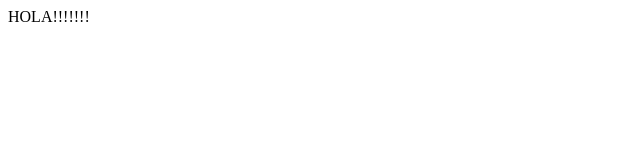
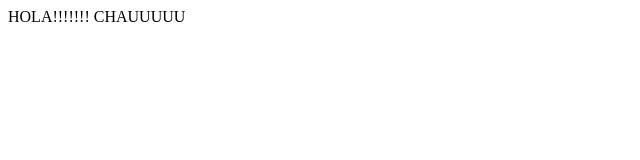
Before and after one commit to claudiaprieto31/Intento7, a plain HTML site: page index.html in a window 1280 px wide. Shown: the whole page, without its empty margins (0-640 px from the left). Drawn offline with Linux system fonts and the light colour scheme.

Commit message:
VERSION3

```diff
--- a/index.html
+++ b/index.html
@@ -4,5 +4,6 @@
 </head>
 <body>
 HOLA!!!!!!!
+CHAUUUUU
 </body>
 </html>
```
